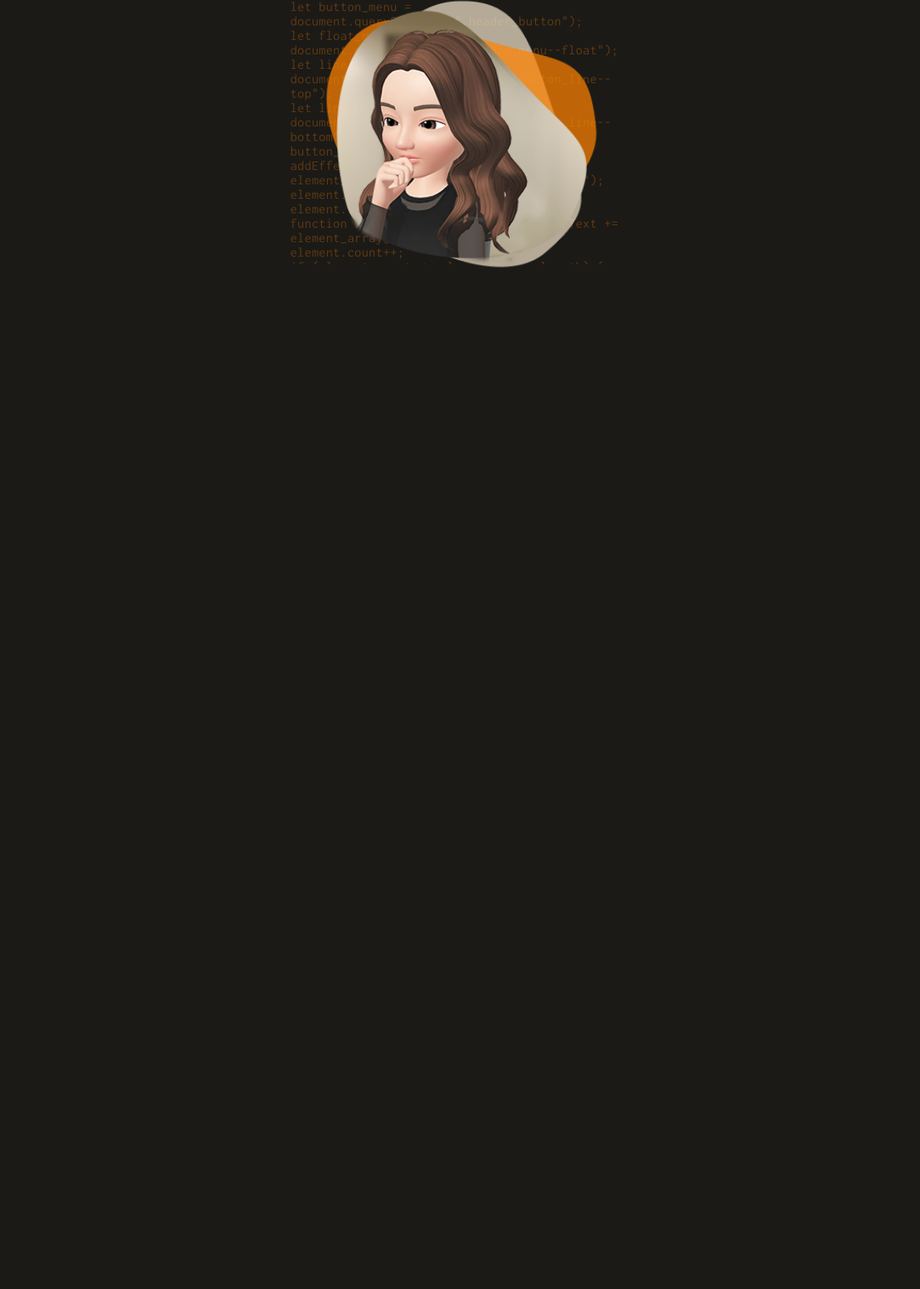
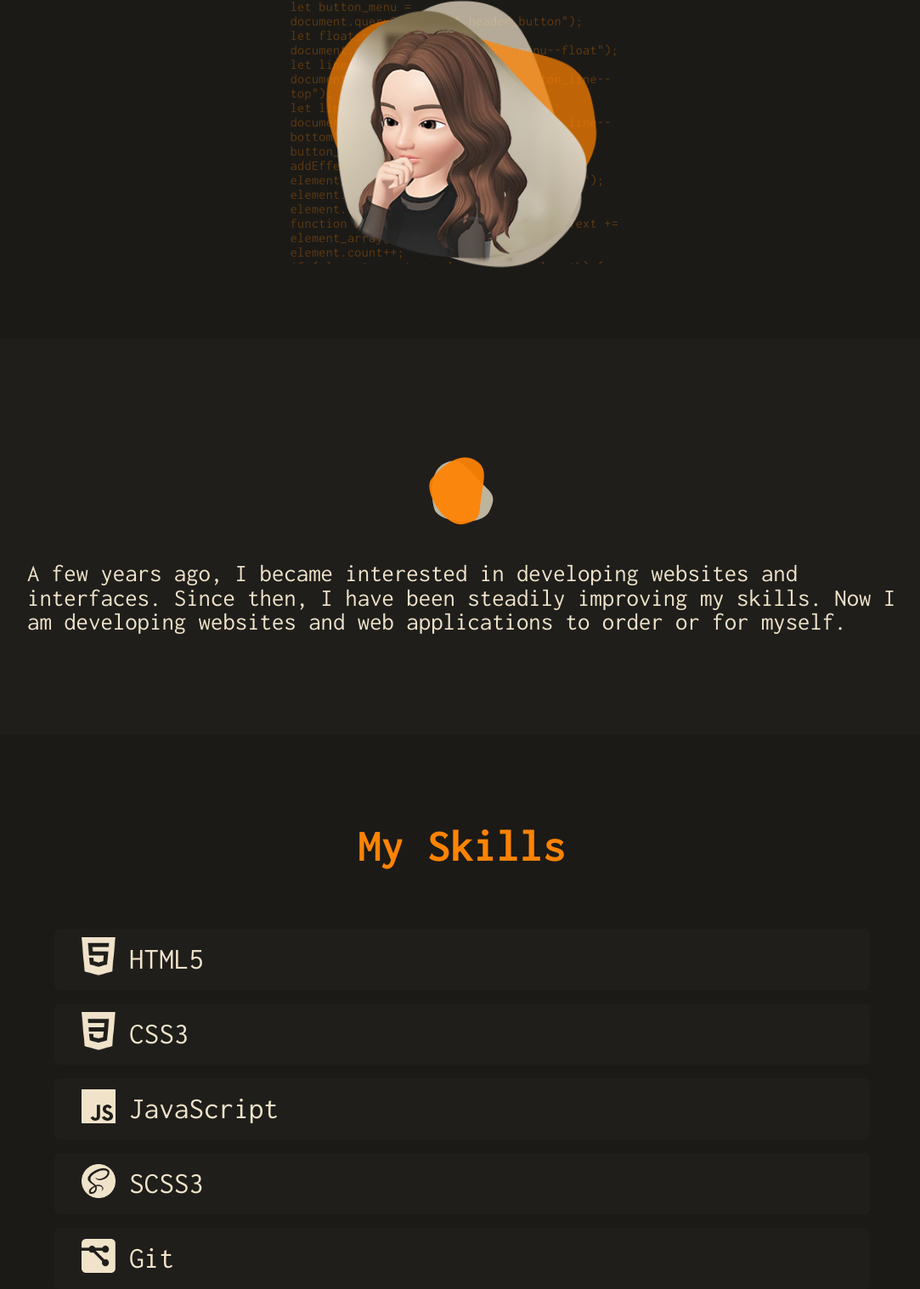
Before and after one commit to danyhoshi/portfolioproject, a website: page index.html in a window 1280 px wide. Shown: the part 465-1982 px from the top of the page at 85% size, without its empty margins (96-1179 px from the left). Before the commit the page ends 800 px from the top, so only its background shows below. Drawn offline with Linux system fonts and the light colour scheme.

Commit message:
Add about me and my skills sections

```diff
--- a/css/style.css
+++ b/css/style.css
@@ -207,6 +207,77 @@ img {
   text-align: center;
 }
 
+.about-me {
+  display: flex;
+  flex-flow: column nowrap;
+  justify-content: center;
+  align-items: center;
+  background-color: var(--color-light-bg);
+  width: 100%;
+  padding-top: 10%;
+  padding-bottom: 7%;
+  border-top: solid 4rem var(--color-base-bg);
+  border-bottom: solid 1px var(--color-base-bg);
+}
+
+.about-me p {
+  font-family: var(--font-family);
+  font-weight: 400;
+  width: 80%;
+  font-size: calc(var(--p-size) + 1vw);
+  line-height: calc(var(--p-size) + 1vw);
+  text-align: left;
+}
+
+.title-section {
+  color: var(--color-title-text);
+  text-align: center;
+}
+
+.works,
+.my-skills {
+  display: flex;
+  flex-flow: column nowrap;
+  justify-content: center;
+  align-items: center;
+  background-color: var(--color-base-bg);
+  width: 100%;
+  margin-top: 3rem;
+}
+
+.skill {
+  display: flex;
+  flex-flow: row nowrap;
+  justify-content: flex-start;
+  align-items: center;
+  gap: 1rem;
+  box-sizing: border-box;
+  font-size: calc(var(--p-size) + 1.5vw);
+  line-height: calc(var(--p-size) + 1.5vw);
+  padding-left: 2rem;
+  width: 75%;
+  height: 4.5rem;
+  background-color: var(--color-light-bg);
+  border-radius: 6px;
+  margin-top: 1rem;
+}
+
+.skill div {
+  width: 2.5rem;
+}
+
+.skill div:last-child {
+  display: none;
+}
+
+.skill:hover div:last-child {
+  display: block;
+}
+
+.skill:hover div:first-child {
+  display: none;
+}
+
 .navbar a:hover {
   color: var(--color-pri-text);
   background-color: var(--color-btn-bg);
--- a/index.html
+++ b/index.html
@@ -51,6 +51,32 @@
                         <div><img src="./img/profile.png" alt="profile"></div>
                 </div>
             </section>
+            <section class="about-me">
+                <div>
+                    <img src="./img/Logo.png" alt="logo">
+                </div>
+                <p>A few years ago, I became interested in developing websites and interfaces. Since then, I have been steadily improving my skills. Now I am developing websites and web applications to order or for myself.</p>
+            </section>
+            <section class="my-skills">
+                <h3 class="title-section">My Skills</h3>
+                <div class="skill">
+                   <div><img src="/img/icon-html.png" alt="icon-html"></div>
+                   <div><img src="/img/icon-html-hover.png" alt="icon-html-hover"></div>
+                   HTML5
+                </div>
+                <div class="skill">
+                    <div><img src="/img/icon-css.png" alt="icon-css"></div><div><img src="/img/icon-css-hover.png" alt="icon-css-hover"></div> CSS3
+                </div>
+                 <div class="skill">
+                    <div><img src="/img/icon-js.png" alt="icon-js"></div><div><img src="/img/icon-js-hover.png" alt="icon-js-hover"></div> JavaScript
+                 </div>
+                 <div class="skill">
+                    <div><img src="/img/icon-scss.png" alt="icon-scss"></div><div><img src="/img/icon-scss-hover.png" alt="icon-scss-hover."></div> SCSS3
+                 </div>
+                 <div class="skill">
+                    <div><img src="/img/icon-git.png" alt="icon-git"></div><div><img src="/img/icon-git-hover.png" alt="icon-git-hover"></div> Git
+                 </div>
+            </section>
         </main>
     </div>
 </body>
```
Also changed, not shown: img/Logo.png (added), img/icon-css-hover.png (added), img/icon-css.png (added), img/icon-git-hover.png (added), img/icon-git.png (added), img/icon-html-hover.png (added), img/icon-html.png (added), img/icon-js-hover.png (added), img/icon-js.png (added), img/icon-scss-hover.png (added), img/icon-scss.png (added).
